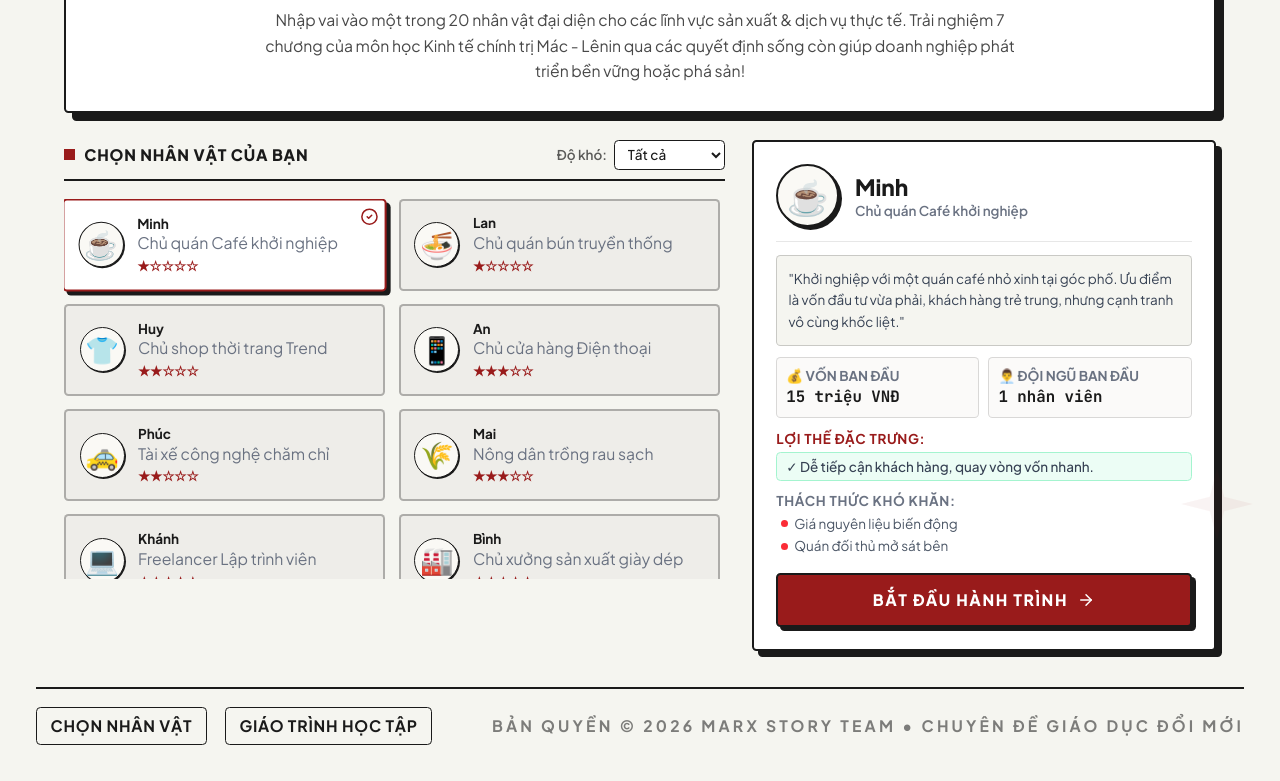
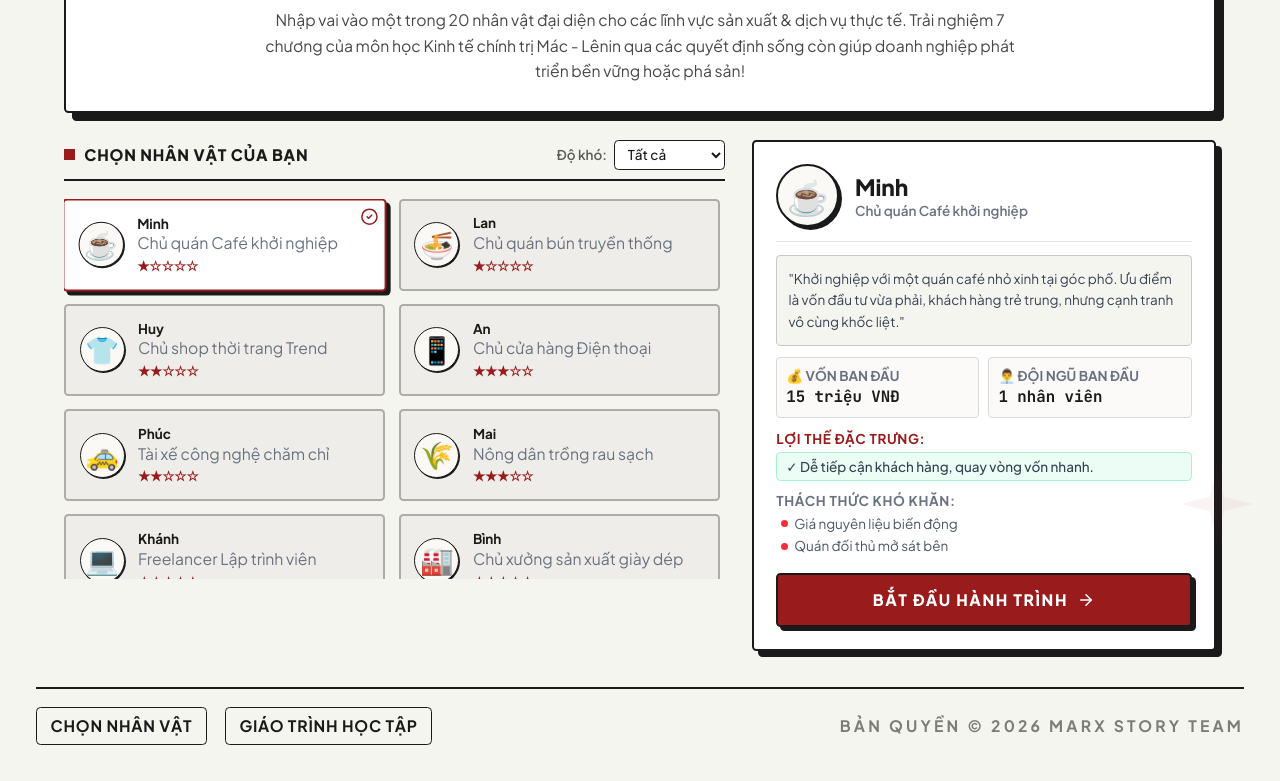
Before and after one commit to nhotungdo/maxr_story, a React (Vite) app: page / in a window 1280 px wide. Shown: the part 233-1014 px from the top of the page. Built offline with nearby package versions, Linux system fonts and the light colour scheme.

Commit message:
feat: implement core game logic and UI for character selection, decision-making, and state management in App.tsx

```diff
--- a/src/App.tsx
+++ b/src/App.tsx
@@ -985,7 +985,7 @@ export default function App() {
               </button>
             </div>
             <p className="text-sm font-bold uppercase tracking-[0.2em] opacity-55  text-[#1A1A1A]">
-              Bản quyền &copy; 2026 Marx Story Team • Chuyên đề Giáo dục đổi mới
+              Bản quyền &copy; 2026 Marx Story Team
             </p>
           </footer>
         </div>
```
Lines whose indentation alone changed are shown as unchanged.
